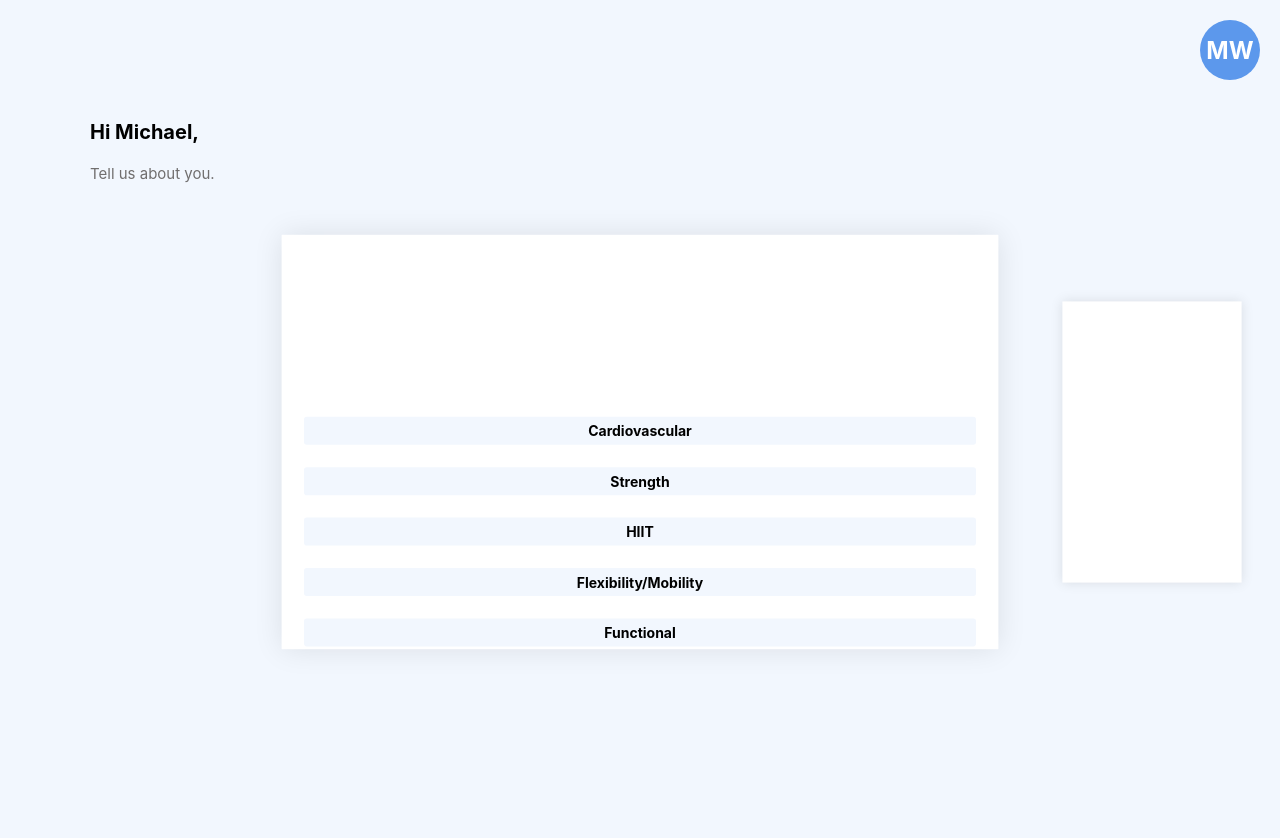
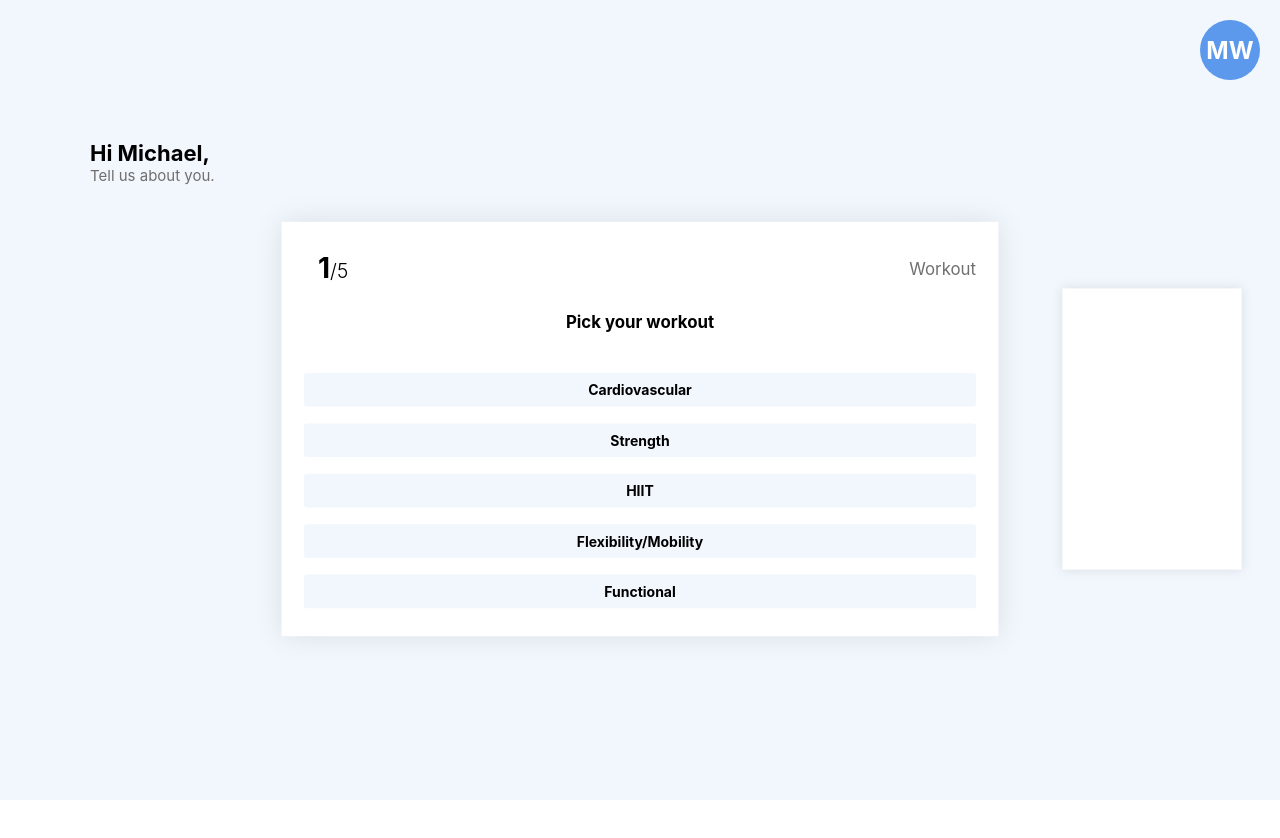
Before and after one commit to keskami/FitAI, a React (Create React App) app: page /questions in a window 1280 px wide. Shown: the top 838 px of the page. After the commit the page ends 800 px from the top, so only its background shows below. Built offline with nearby package versions, Linux system fonts and the light colour scheme.

Commit message:
question page done

```diff
--- a/package.json
+++ b/package.json
@@ -36,5 +36,8 @@
       "last 1 firefox version",
       "last 1 safari version"
     ]
+  },
+  "devDependencies": {
+    "@babel/plugin-proposal-private-property-in-object": "^7.21.11"
   }
 }
--- a/src/Pages/Home.js
+++ b/src/Pages/Home.js
@@ -8,7 +8,7 @@ const HomePage = () => {
   return (
     <HomePageContainer>
       <CircleInitials>MW</CircleInitials>
-      <Link to="/questions"><StartButton>Start Questionnaire</StartButton></Link>
+      <Link to="/questions"><StartButton>Start Workout</StartButton></Link>
     </HomePageContainer>
   );
 };
--- a/src/Pages/HomeStyles.js
+++ b/src/Pages/HomeStyles.js
@@ -6,7 +6,6 @@ export const HomePageContainer = styled.div`
   display: flex;
   flex-direction: column;
   align-items: center;
-  justify-content: center;
 `;
 
 export const CircleInitials = styled.div`
@@ -33,7 +32,11 @@ export const StartButton = styled.button`
   border: none;
   border-radius: 8px;
   cursor: pointer;
-  margin-top: 40px;
+  margin-top: auto;
+  position: absolute;
+  bottom: 20px;
+  left: 50%;
+  transform: translateX(-50%);
 
   &:hover {
     background-color: #4A7CBF;
--- a/src/Pages/Questions.js
+++ b/src/Pages/Questions.js
@@ -8,7 +8,11 @@ import {
     Button,
     Input,
     Name,
-    Subheader
+    Subheader,
+    QuestionNum,
+    NumSpan,
+    Label,
+    Question
 } from './QuestionsStyles';
 import { CircleInitials } from './HomeStyles';
 
@@ -93,18 +97,18 @@ const QuestionsPage = () => {
     }
 
     const questionData = [
-        { buttons: ['Cardiovascular', 'Strength', 'HIIT', 'Flexibility/Mobility', 'Functional'] },
-        { input: true }, // Replace buttons with input text field
-        { buttons: ['Easy', 'Moderate', 'Vigorous', 'High Intensity'] },
-        { buttons: ['Pop', 'Rock', 'Hip-Hop', 'Electronic', 'Classical'] },
-        { buttons: ['Energetic', 'Motivational', 'Calming', 'Focused'] },
+        { buttons: ['Cardiovascular', 'Strength', 'HIIT', 'Flexibility/Mobility', 'Functional'], label: 'Workout', question: 'Pick your workout' },
+        { input: true, label: 'Duration', question: "What’s the duration of your workout?" }, // Replace buttons with input text field
+        { buttons: ['Easy', 'Moderate', 'Vigorous', 'High Intensity'], label: 'Intensity', question: 'Pick your intensity' },
+        { buttons: ['Pop', 'Rock', 'Hip-Hop', 'Electronic', 'Classical'], label: 'Genre', question: 'Pick a genre' },
+        { buttons: ['Energetic', 'Motivational', 'Calming', 'Focused'], label: 'Atmosphere', question: 'Pick a mood' },
     ];
 
     return (
 
-        <div style={{ display: 'flex', flexDirection: 'column', backgroundColor: '#F2F7FE' }}>
+        <div style={{ display: 'flex', flexDirection: 'column', backgroundColor: '#F2F7FE', height: '100vh' }}>
             <CircleInitials>MW</CircleInitials>
-            <div style = {{margin: '100px 0 0 90px'}}>
+            <div style={{ margin: '100px 0 0 90px' }}>
                 <Name>Hi Michael,</Name>
                 <Subheader>Tell us about you.</Subheader>
             </div>
@@ -125,6 +129,13 @@ const QuestionsPage = () => {
                                 : handlePrevQuestion(currentQuestion !== questionNumber)
                         )}
                     >
+                        <div style = {{display: 'block', visibility: (questionNumber === currentQuestion ? 'visible' : 'hidden')}}>
+                            <div style={{ display: 'flex', flexDirection: 'row', justifyContent: 'space-between' }}>
+                                <QuestionNum>{questionNumber}<NumSpan>/5</NumSpan></QuestionNum>
+                                <Label>{questionData[index].label}</Label>
+                            </div>
+                            <Question>{questionData[index].question}</Question>
+                        </div>
                         {questionData[index].input ? (
                             <><Input
                                 type="text"
--- a/src/Pages/QuestionsStyles.js
+++ b/src/Pages/QuestionsStyles.js
@@ -28,6 +28,7 @@ export const QuestionBox = styled.div`
   box-shadow: 0 0 10px rgba(0, 0, 0, 0.1);
   transition: transform 0.5s ease-in-out;
   display:flex;
+  flex-direction:column;
   padding: 10px 8px;
   margin-top: 170px;
 `;
@@ -35,8 +36,8 @@ export const QuestionBox = styled.div`
 export const ButtonContainer = styled.div`
   display: flex;
   flex-direction: column;
-  gap: 8px;
-  margin-top: 55px;
+  gap: 6px;
+  margin-top: 15px;
   width: 100%;
 `;
 
@@ -46,7 +47,7 @@ export const Button = styled.button`
   color: black;
   font-size: 5px;
   width: 100%;
-  padding: 2px 0;
+  padding: 3px 0;
   font-family: 'Inter';
   font-weight: bold;
   align-items: center;
@@ -62,7 +63,7 @@ export const Input = styled.input`
   font-size:23px;
   width: 62%;
   height:30%;
-  margin-top: 50px;
+  margin-top: 15px;
   border: none;
   background-color: #F2F7FE;
   text-align: right;
@@ -71,13 +72,47 @@ export const Input = styled.input`
 `;
 
 export const Name = styled.p`
-  font-size: 20px;
+  font-size: 22px;
   font-family: 'Inter';
   font-weight: bold;
+  margin: 40px 0 0 0;
 `;
 
 export const Subheader = styled.p`
   color: #706E6E;
   font-family: 'Inter';
   font-size: 15px;
+  margin:0;
 `;
+
+export const QuestionNum = styled.p`
+  font-size:10px;
+  font-family: Inter;
+  font-weight: bold;
+  margin: 0 0 0 5px;
+  padding:0;
+`;
+
+export const NumSpan = styled.span`
+  font-size:7px;
+  font-weight: 300;
+  padding:0;
+`;
+
+export const Label = styled.p`
+  font-size:6px;
+  padding:0;
+  margin: 3px 0 0 0;
+  font-family: Inter;
+  color: #706E6E;
+  font-weight: 400;
+`;
+
+export const Question = styled.p`
+  font-size:6px;
+  font-family: Inter;
+  color: black;
+  font-weight: bold;
+  text-align: center;
+  margin: 10px 0 0 0;
+`;
```
Also changed, not shown: 1 other file (tests, documents, lock files or other folders).
